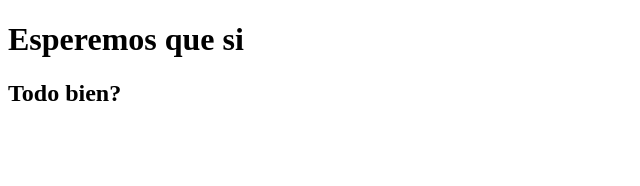
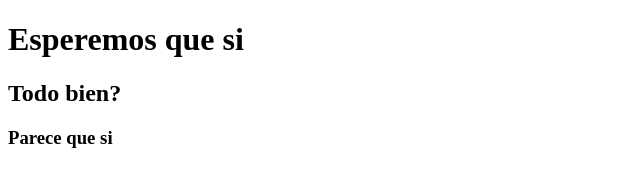
Before and after one commit to TommyBurgos/practicaGit, a plain HTML site: page index.html in a window 1280 px wide. Shown: the whole page, without its empty margins (0-640 px from the left). Drawn offline with Linux system fonts and the light colour scheme.

Commit message:
Seguimos

```diff
--- a/index.html
+++ b/index.html
@@ -6,5 +6,6 @@
     <body>
         <h1>Esperemos que si</h1>
         <h2>Todo bien?</h2>
+        <h3>Parece que si</h3>
     </body>
 </html>
```
